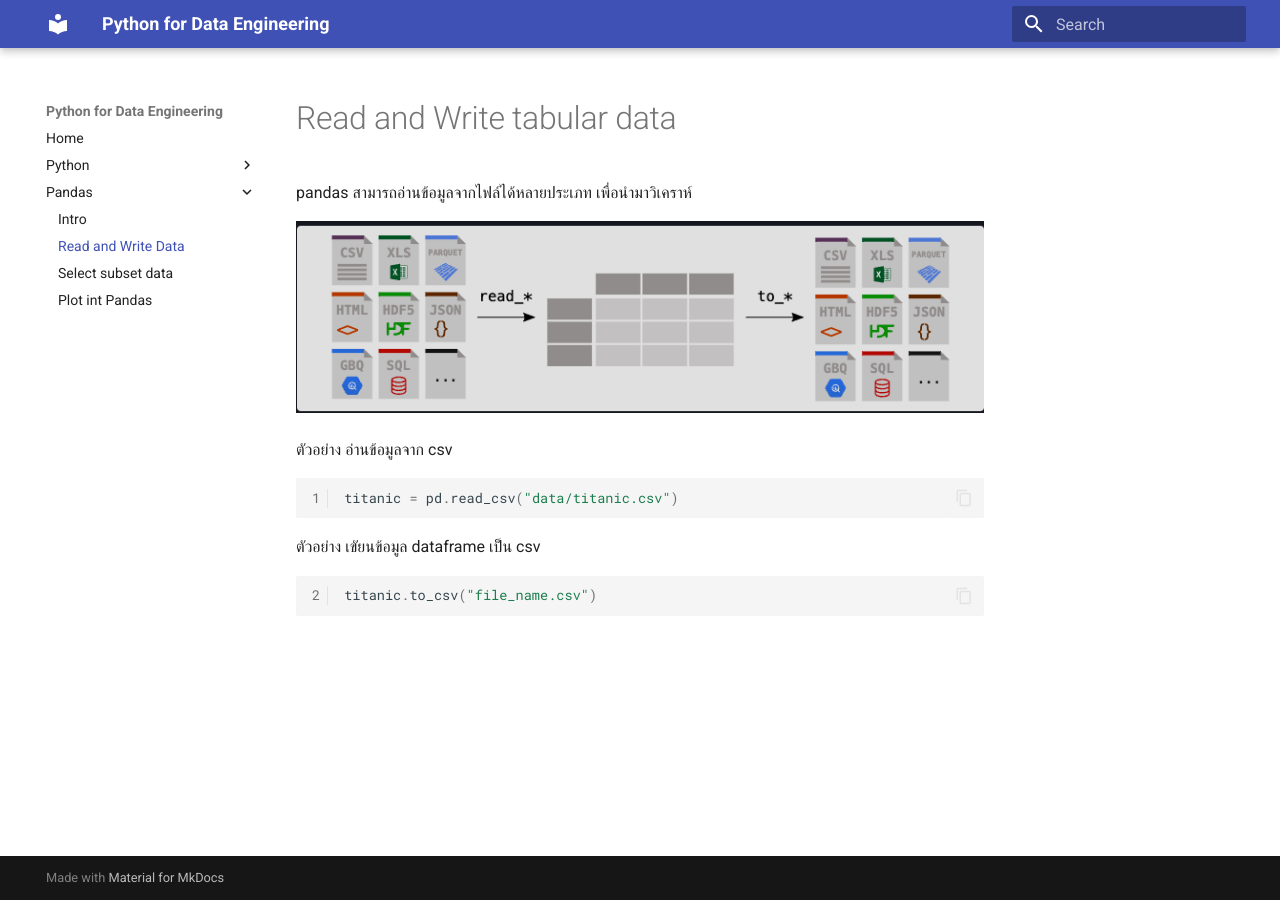
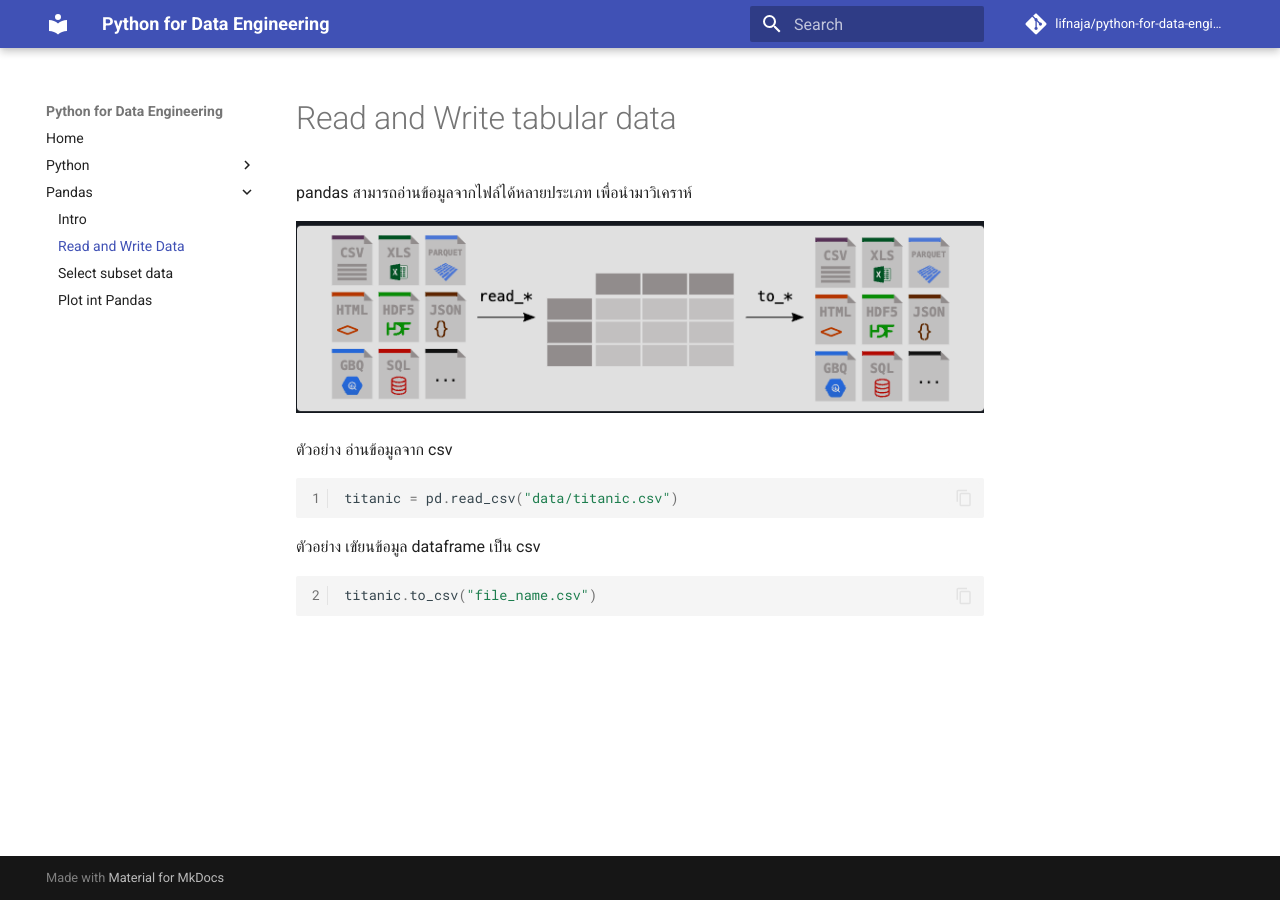
Before and after one commit to lifnaja/python-tutorial, an MkDocs documentation site: the page built from docs/pandas/read_and_write_tabular_data.md, in a window 1280 px wide. Built offline with MkDocs 1.6.1 and Material for MkDocs 9.7.7, drawn with Linux system fonts in a browser that asks for light colours; a script that is not in the unit is left out; comment, search, counter and statistics services are not loaded.

Commit message:
set repo url

```diff
--- a/mkdocs.yml
+++ b/mkdocs.yml
@@ -1,5 +1,9 @@
+repo_name: lifnaja/python-for-data-engineer
 site_name: Python for Data Engineering
 site_url: https://lifnaja.github.io/python-for-data-engineer/
+repo_url: https://github.com/lifnaja/python-for-data-engineer
+
+
 theme:
   name: material
   features:
```
